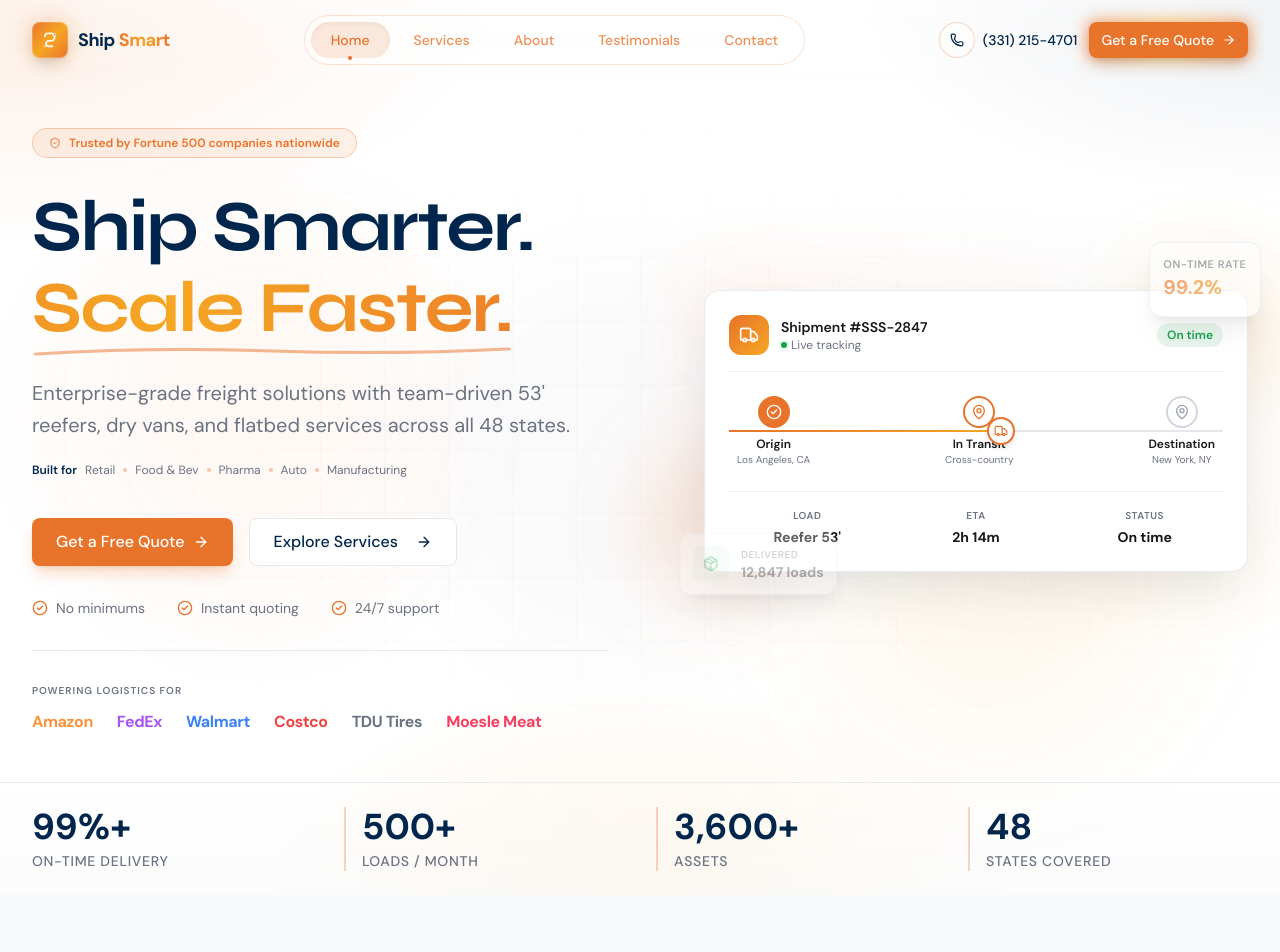
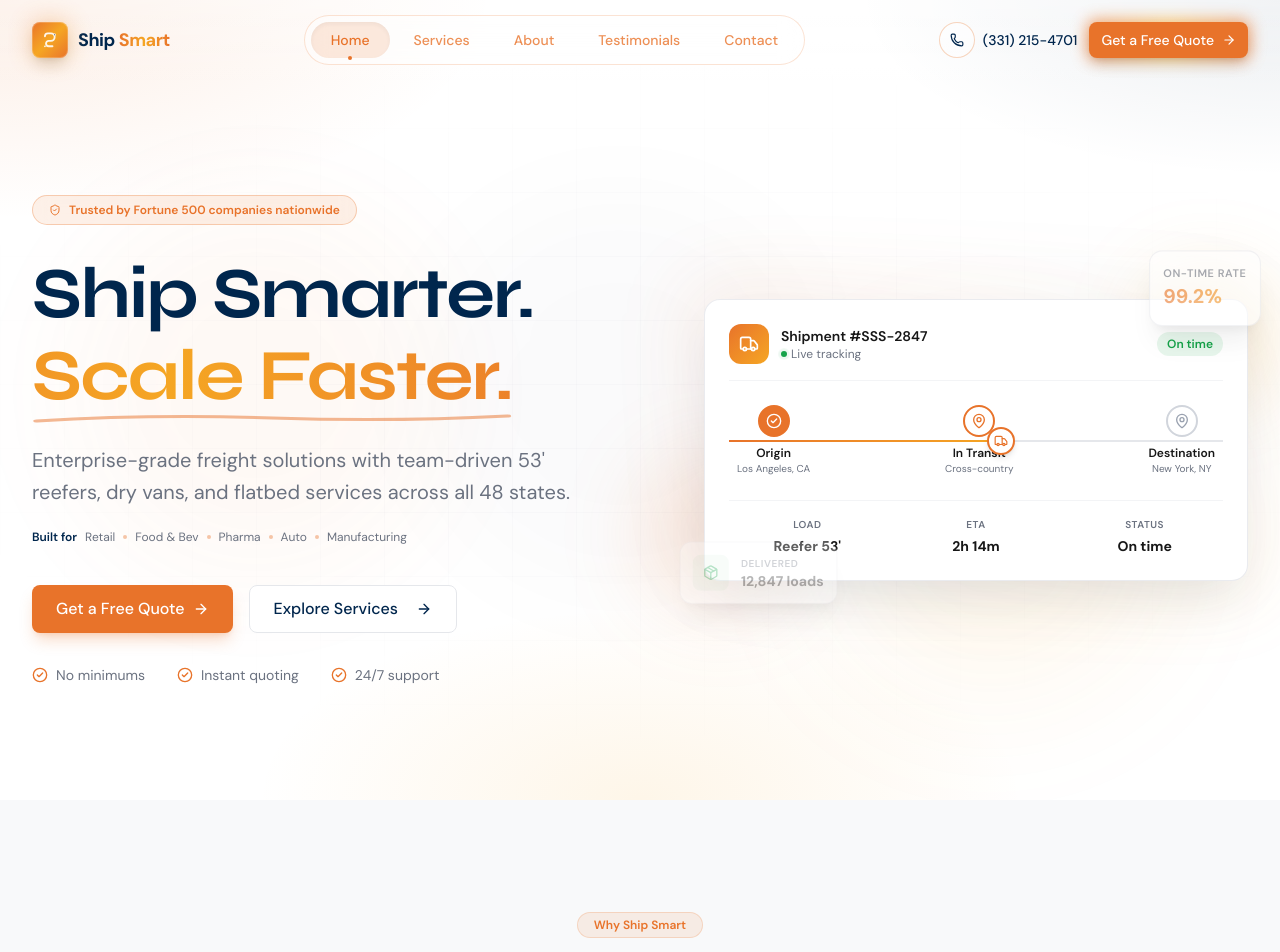
Before and after one commit to HusbanTech12/ship_smart_solution, a Next.js app: page / in a window 1280 px wide. Shown: the top 952 px of the page. Built offline with nearby package versions, Linux system fonts and the light colour scheme.

Commit message:
refactor(hero): remove client logos strip and stats counter strip

```diff
--- a/components/landing/hero-section.tsx
+++ b/components/landing/hero-section.tsx
@@ -12,8 +12,6 @@
 } from "lucide-react"
 import Link from "next/link"
 import { Button } from "@/components/ui/button"
-import { AnimatedCounter } from "@/components/shared/animated-counter"
-import { COMPANY } from "@/lib/constants/company"
 
 const trustSignals = [
   "No minimums",
@@ -40,22 +38,6 @@
   { label: "ETA", value: "2h 14m" },
   { label: "Status", value: "On time" },
 ]
-
-const heroStats = [
-  { value: 99, suffix: "%+", label: "On-time delivery" },
-  { value: 500, suffix: "+", label: "Loads / month" },
-  { value: 3600, suffix: "+", label: "Assets" },
-  { value: 48, suffix: "", label: "States covered" },
-]
-
-const clientColors: Record<string, string> = {
-  Amazon: "#fb923c",
-  FedEx: "#a855f7",
-  Walmart: "#3b82f6",
-  Costco: "#ef4444",
-  "TDU Tires": "#6b7280",
-  "Moesle Meat": "#f43f5e",
-}
 
 export function HeroSection() {
   const prefersReduced = useReducedMotion()
@@ -216,28 +198,6 @@
                   </span>
                 ))}
               </motion.div>
-
-              <motion.div
-                initial={anim ? { opacity: 0, y: 10 } : undefined}
-                animate={anim ? { opacity: 1, y: 0 } : undefined}
-                transition={{ duration: 0.6, delay: 0.5 }}
-                className="mt-8 pt-8 border-t border-gray-200"
-              >
-                <p className="text-[10px] font-semibold uppercase tracking-widest text-brand-muted mb-3">
-                  Powering logistics for
-                </p>
-                <div className="flex flex-wrap items-center justify-center lg:justify-start gap-x-6 gap-y-2">
-                  {COMPANY.clients.map((client) => (
-                    <span
-                      key={client}
-                      className="text-sm sm:text-base font-heading font-bold tracking-tight transition-all duration-300 hover:scale-105 cursor-default"
-                      style={{ color: clientColors[client] }}
-                    >
-                      {client}
-                    </span>
-                  ))}
-                </div>
-              </motion.div>
             </div>
 
             <motion.div
@@ -372,26 +332,6 @@
         </div>
       </div>
 
-      <div className="relative z-10 border-t border-gray-200/80 bg-gradient-to-b from-transparent to-brand-surface/50 backdrop-blur-sm">
-        <div className="max-w-7xl mx-auto px-4 sm:px-6 lg:px-8 py-6">
-          <div className="grid grid-cols-2 lg:grid-cols-4 gap-6 lg:gap-8">
-            {heroStats.map((stat) => (
-              <div
-                key={stat.label}
-                className="text-center lg:text-left border-l-2 border-brand-secondary/30 lg:pl-4 first:border-l-0 first:pl-0"
-              >
-                <div className="text-3xl sm:text-4xl font-heading font-bold text-brand-primary">
-                  <AnimatedCounter end={stat.value} suffix={stat.suffix} />
-                </div>
-                <div className="mt-1 text-xs sm:text-sm font-medium text-brand-muted uppercase tracking-wider">
-                  {stat.label}
-                </div>
-              </div>
-            ))}
-          </div>
-        </div>
-      </div>
-
     </section>
   )
 }
```
